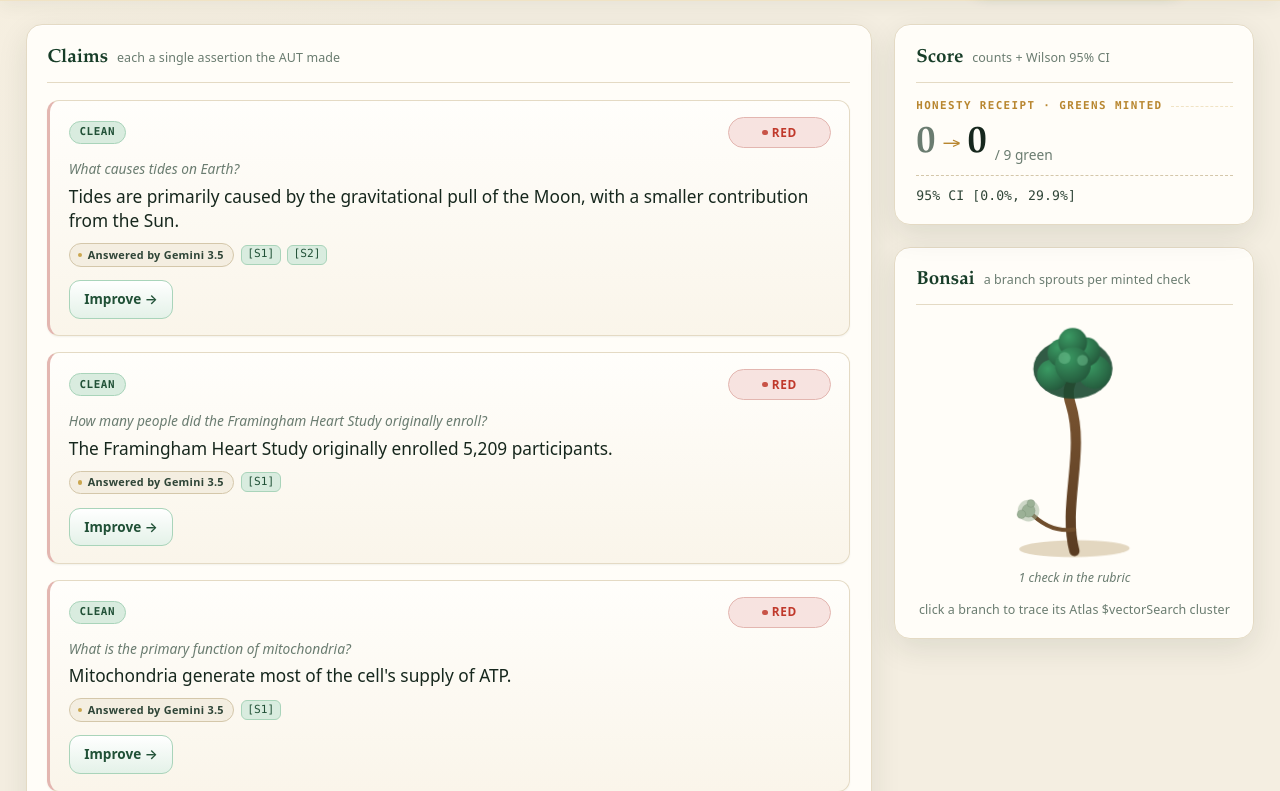
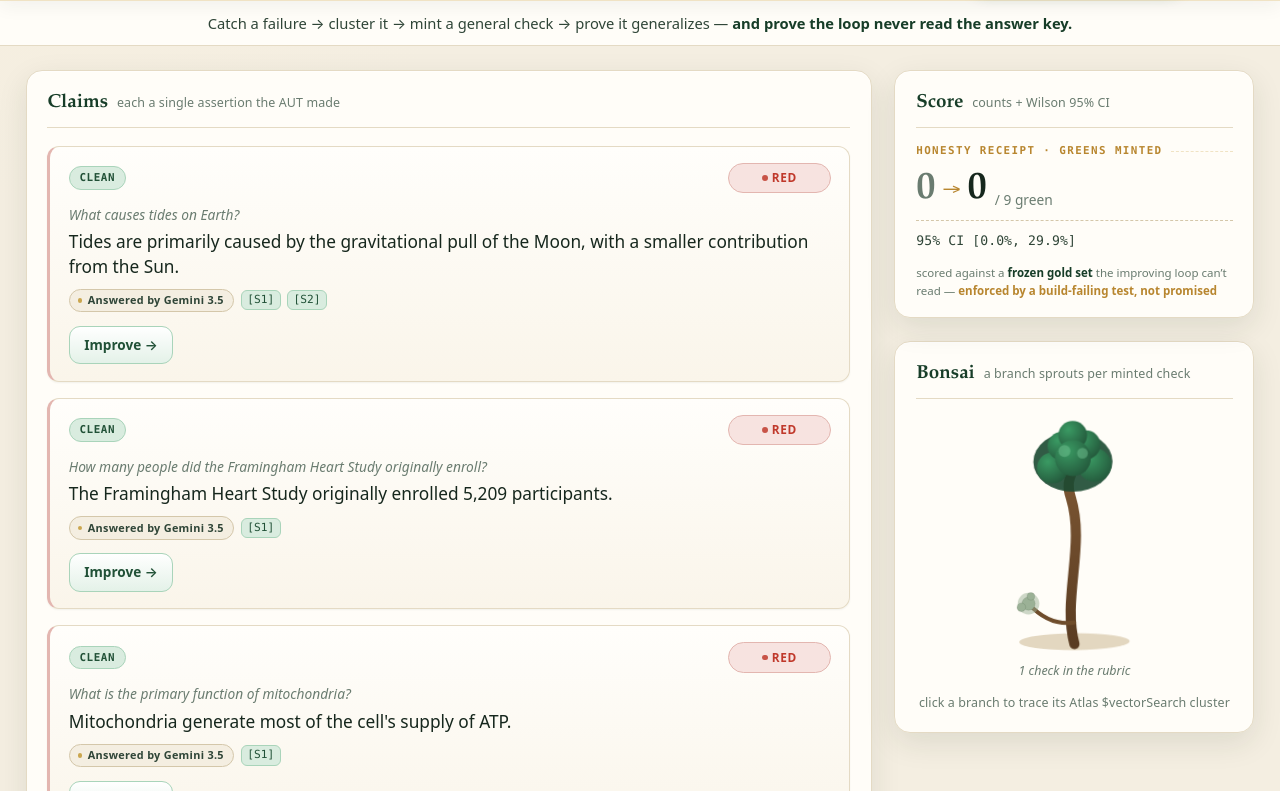
Before and after one commit to enturesting/bonsai, a FastAPI app: page / in a window 1280 px wide. Shown: the part 67-858 px from the top of the page. Run offline with FastAPI, Linux system fonts and the light colour scheme; some libraries are stand-ins or nearby versions.

Commit message:
web: lead with the pitch + surface the moat on the receipt
- hero strip under the header = the one-line value prop (catch → cluster → mint → prove it generalizes, and prove the loop never read the answer key)
- honesty receipt now states WHY it's trustworthy: "scored vs a frozen gold set the loop can't read — enforced by a build-failing test, not promised" — the differentiator, visible on screen
- 69 green; rendered + verified before/after

Co-Authored-By: Claude Opus 4.8 (1M context) <noreply@anthropic.com>

```diff
--- a/web/static/style.css
+++ b/web/static/style.css
@@ -118,6 +118,28 @@ body {
 .topbar h1 { font-size: 1.2rem; margin: 0; font-weight: 700; }
 .subtitle { color: var(--muted); font-weight: 400; font-size: 0.85rem; margin-left: 0.5rem; }
 .subtitle strong { color: var(--forest-bright); }
+
+/* value-prop strip under the header — lead with the pitch */
+.hero-line {
+  margin: 0;
+  padding: 0.7rem 1.6rem;
+  text-align: center;
+  font-size: 0.92rem;
+  color: var(--ink-soft);
+  background: var(--paper-2);
+  border-bottom: 1px solid var(--line);
+}
+.hero-line strong { color: var(--forest-deep); font-weight: 700; }
+
+/* the moat, made visible on the honesty receipt */
+.receipt-moat {
+  margin: 0.85rem 0 0;
+  font-size: 0.72rem;
+  line-height: 1.5;
+  color: var(--muted);
+}
+.receipt-moat strong { color: var(--forest-deep); font-weight: 700; }
+.receipt-moat em { color: var(--gold); font-style: normal; font-weight: 600; }
 
 /* ---- layout -------------------------------------------------------------- */
 .grid {
--- a/web/templates/_score.html
+++ b/web/templates/_score.html
@@ -11,4 +11,5 @@
     </div>
     <div class="score-ci">95% CI [{{ "%.1f"|format(score.ci[0] * 100) }}%, {{ "%.1f"|format(score.ci[1] * 100) }}%]</div>
   </div>
+  <p class="receipt-moat">scored against a <strong>frozen gold set</strong> the improving loop can&rsquo;t read — <em>enforced by a build-failing test, not promised</em></p>
 </section>
--- a/web/templates/index.html
+++ b/web/templates/index.html
@@ -24,6 +24,8 @@
     </form>
   </header>
 
+  <p class="hero-line">Catch a failure&nbsp;&rarr; cluster it&nbsp;&rarr; mint a general check&nbsp;&rarr; prove it generalizes — <strong>and prove the loop never read the answer key.</strong></p>
+
   <main class="grid">
     <section class="panel claims-panel">
       <h2>Claims <span class="hint">each a single assertion the AUT made</span></h2>
```
